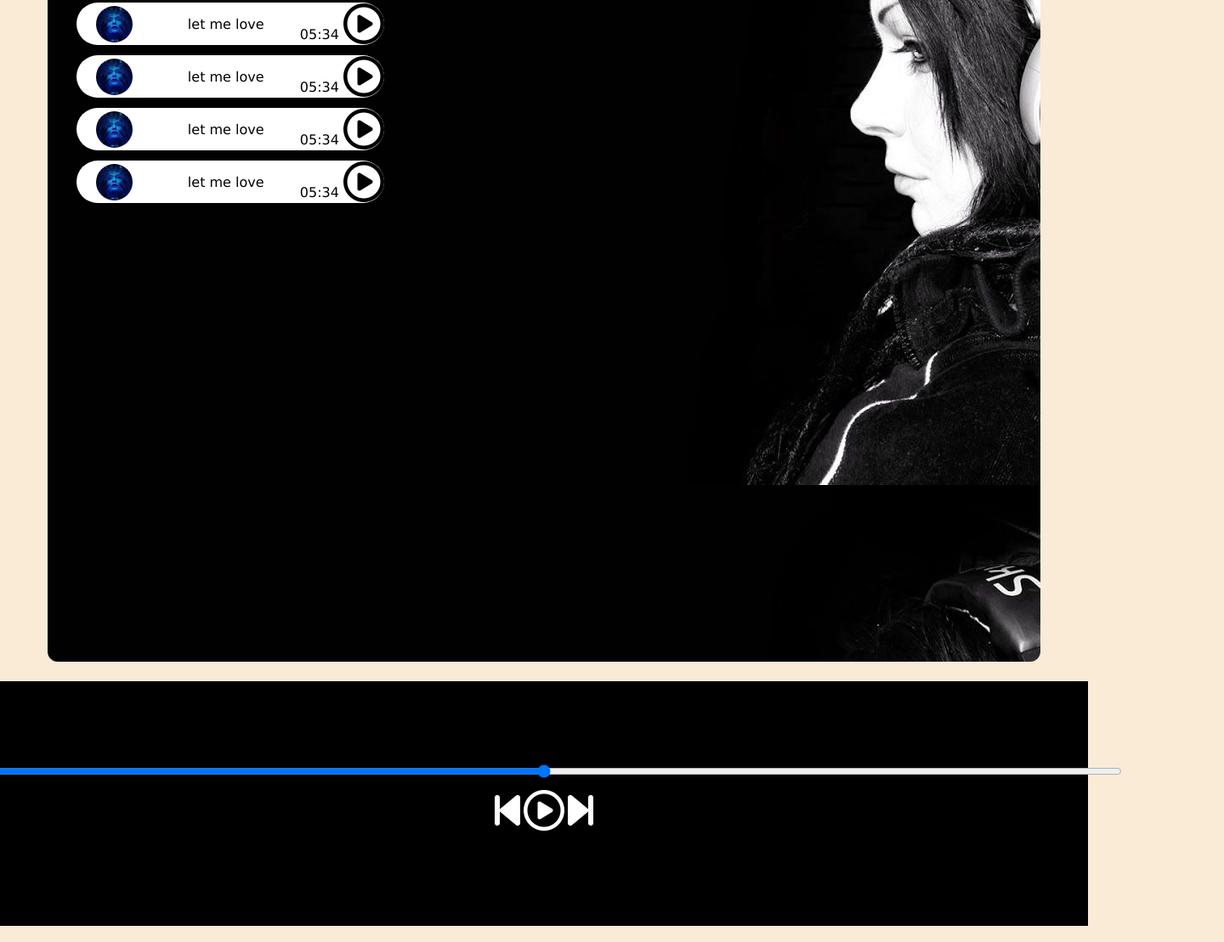
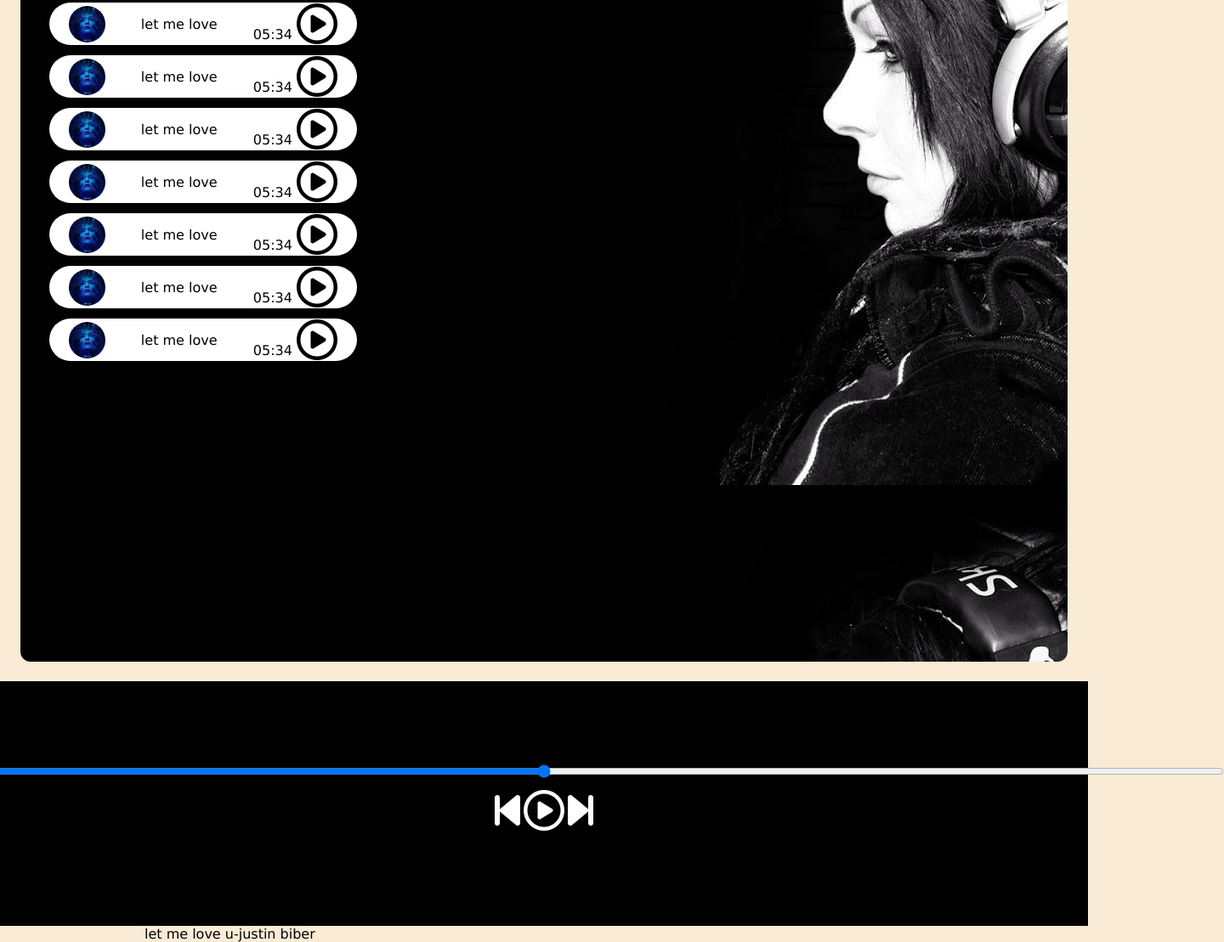
Before and after one commit to prabinnnn/spotify, a plain HTML site: page sofityfy/index.html in a window 1280 px wide. Shown: the part 417-1526 px from the top of the page at 85% size, 1440 px wide, since content can reach past the window. Drawn offline with Linux system fonts and the light colour scheme; a script that the page names is missing.

Commit message:
add index

```diff
--- a/sofityfy/index.css
+++ b/sofityfy/index.css
@@ -36,7 +36,7 @@ nav li {
   color: white;
   font-family: Verdana, Geneva, Tahoma, sans-serif;
   display: flex;
-  width: 86%;
+  width: 91%;
   margin: 23px auto;
   border-radius: 12px;
   padding: 34px;
@@ -58,7 +58,10 @@ nav li {
   cursor: pointer;
 }
 #myprogessbar {
-  width: 170vh;
+  width: 200vh;
+}
+.songiteamcontainer {
+  margin-top: 74px;
 }
 .songiteam {
   height: 50px;
@@ -76,3 +79,18 @@ nav li {
   margin: 0 23px;
   border-radius: 34px;
 }
+.timestamp {
+  margin: 0 23px;
+}
+.timestamp i {
+  cursor: pointer;
+}
+.songinfo {
+  position: relative;
+  left: 10vw;
+  font-family: Verdana, Geneva, Tahoma, sans-serif;
+}
+.songinfo img {
+  opacity: 0;
+  transition: opacity is ease-in;
+}
--- a/sofityfy/index.html
+++ b/sofityfy/index.html
@@ -17,12 +17,14 @@
     <div class="container">
       <div class="songlist">
         <h1>best of ncp:no copy song</h1>
+        <div class="songiteamcontainer">
           <div class="songiteam">
             <img src="1.jpg" alter="1" />
             <span>let me love</span>
             <span class="songlist"
               ><span class="timestamp"
-              >05:34 <i class="fa-regular fa-2x fa-3x fa-circle-play"></i></span
+                >05:34
+                <i class="fa-regular fa-2x fa-3x fa-circle-play"></i></span
             ></span>
           </div>
           <div class="songiteam">
@@ -30,7 +32,8 @@
             <span>let me love</span>
             <span class="songlist"
               ><span class="timestamp"
-              >05:34 <i class="fa-regular fa-2x fa-3x fa-circle-play"></i></span
+                >05:34
+                <i class="fa-regular fa-2x fa-3x fa-circle-play"></i></span
             ></span>
           </div>
           <div class="songiteam">
@@ -38,7 +41,8 @@
             <span>let me love</span>
             <span class="songlist"
               ><span class="timestamp"
-              >05:34 <i class="fa-regular fa-2x fa-3x fa-circle-play"></i></span
+                >05:34
+                <i class="fa-regular fa-2x fa-3x fa-circle-play"></i></span
             ></span>
           </div>
           <div class="songiteam">
@@ -46,7 +50,8 @@
             <span>let me love</span>
             <span class="songlist"
               ><span class="timestamp"
-              >05:34 <i class="fa-regular fa-2x fa-3x fa-circle-play"></i></span
+                >05:34
+                <i class="fa-regular fa-2x fa-3x fa-circle-play"></i></span
             ></span>
           </div>
           <div class="songiteam">
@@ -54,7 +59,8 @@
             <span>let me love</span>
             <span class="songlist"
               ><span class="timestamp"
-              >05:34 <i class="fa-regular fa-2x fa-3x fa-circle-play"></i></span
+                >05:34
+                <i class="fa-regular fa-2x fa-3x fa-circle-play"></i></span
             ></span>
           </div>
           <div class="songiteam">
@@ -62,7 +68,8 @@
             <span>let me love</span>
             <span class="songlist"
               ><span class="timestamp"
-              >05:34 <i class="fa-regular fa-2x fa-3x fa-circle-play"></i></span
+                >05:34
+                <i class="fa-regular fa-2x fa-3x fa-circle-play"></i></span
             ></span>
           </div>
           <div class="songiteam">
@@ -70,7 +77,8 @@
             <span>let me love</span>
             <span class="songlist"
               ><span class="timestamp"
-              >05:34 <i class="fa-regular fa-2x fa-3x fa-circle-play"></i></span
+                >05:34
+                <i class="fa-regular fa-2x fa-3x fa-circle-play"></i></span
             ></span>
           </div>
           <div class="songiteam">
@@ -78,8 +86,28 @@
             <span>let me love</span>
             <span class="songlist"
               ><span class="timestamp"
-              >05:34 <i class="fa-regular fa-2x fa-3x fa-circle-play"></i></span
+                >05:34
+                <i class="fa-regular fa-2x fa-3x fa-circle-play"></i></span
             ></span>
+          </div>
+          <div class="songiteam">
+            <img src="1.jpg" alter="1" />
+            <span>let me love</span>
+            <span class="songlist"
+              ><span class="timestamp"
+                >05:34
+                <i class="fa-regular fa-2x fa-3x fa-circle-play"></i></span
+            ></span>
+          </div>
+          <div class="songiteam">
+            <img src="1.jpg" alter="1" />
+            <span>let me love</span>
+            <span class="songlist"
+              ><span class="timestamp"
+                >05:34
+                <i class="fa-regular fa-2x fa-3x fa-circle-play"></i></span
+            ></span>
+          </div>
         </div>
       </div>
       <div class="songbanner"></div>
@@ -92,6 +120,9 @@
         <i class="fa-solid fa-3x fa-forward-step"></i>
       </div>
     </div>
+    <div class="songinfo">
+      <img src="playing.gif" width="42px" alt="" />let me love u-justin biber
+    </div>
 
     <script
       src="https://kit.fontawesome.com/d9bfe8c0d7.js"
--- /dev/null
+++ b/sofityfy/index.js
@@ -0,0 +1,2 @@
+console.log("welcome to spotify");
+let audioelement = new audio("");
```
Also changed, not shown: 10 other files. Lines whose indentation alone changed are shown as unchanged.
